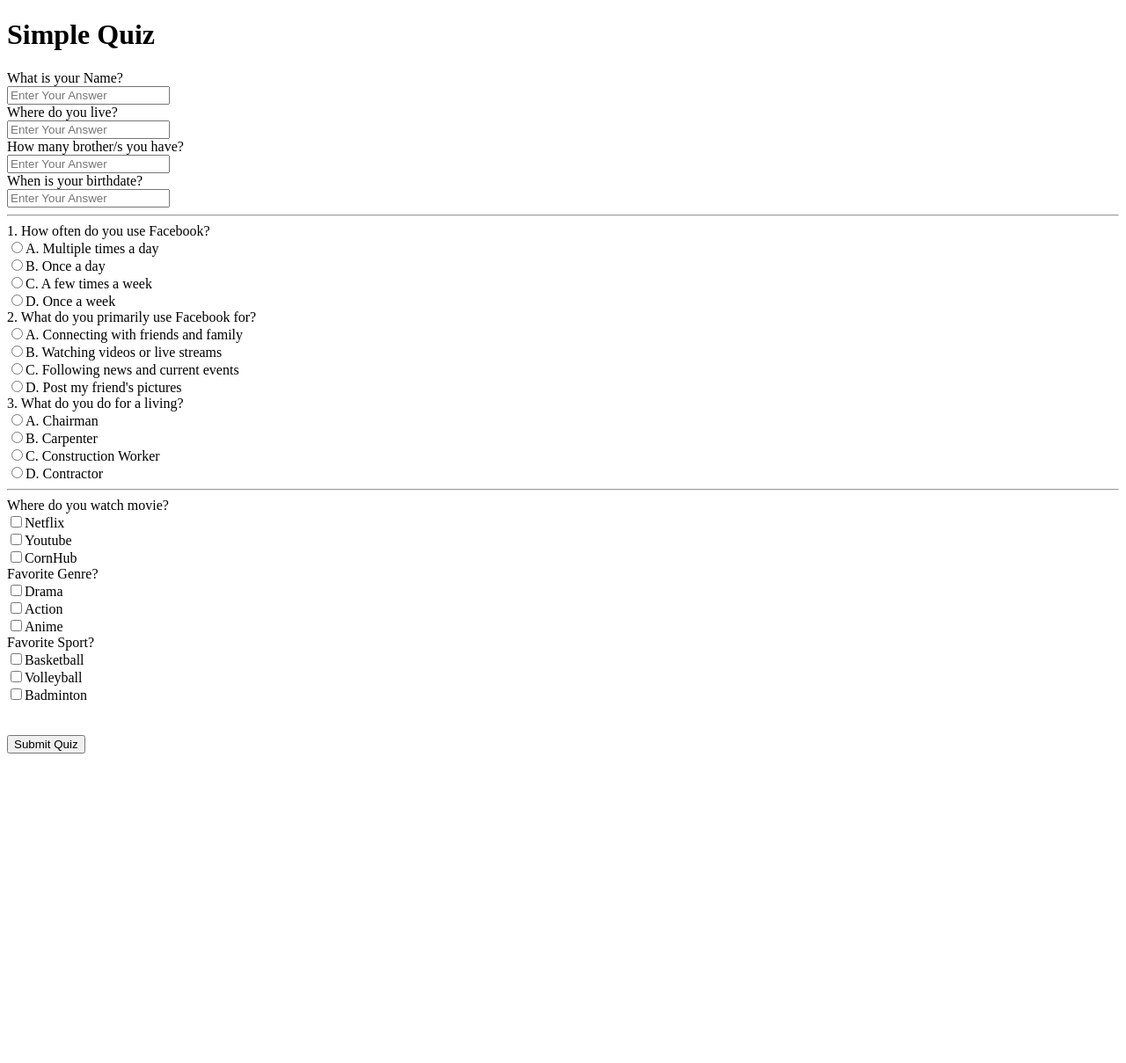
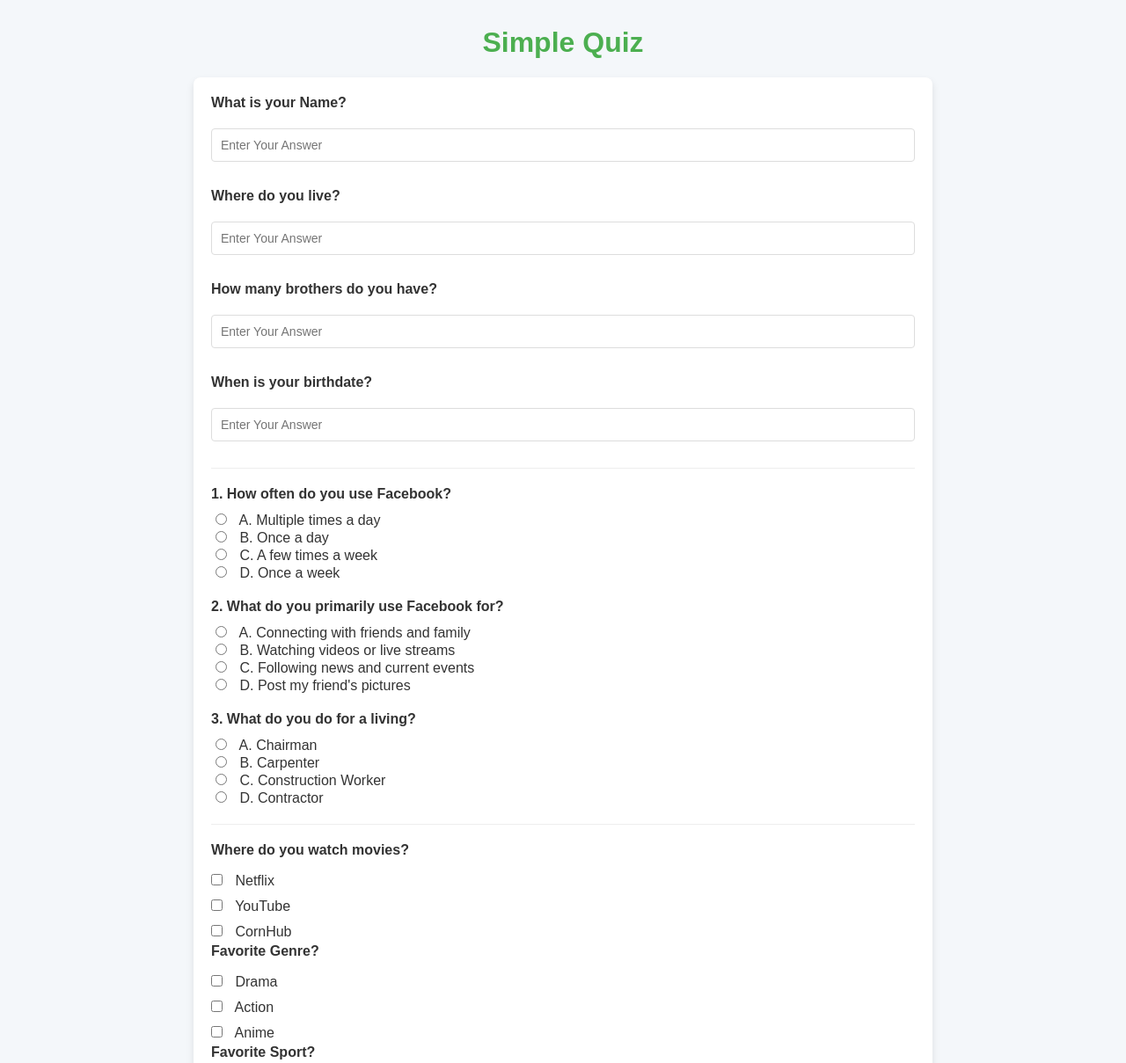
Before and after one commit to 20255901-ops/indexMidLab1, a plain HTML site: page index.html in a window 1280 px wide. Shown: the top 1209 px of the page at 88% size. Before the commit the page ends 865 px from the top, so only its background shows below. Drawn offline with Linux system fonts and the light colour scheme.

Commit message:
first commit

```diff
--- a/index.html
+++ b/index.html
@@ -4,61 +4,182 @@
     <meta charset="UTF-8">
     <meta name="viewport" content="width=device-width, initial-scale=1.0">
     <title>Document</title>
+    <style>
+        body {
+            font-family: 'Arial', sans-serif;
+            background-color: #f4f7fa;
+            margin: 0;
+            padding: 0;
+            color: #333;
+        }
+
+        h1 {
+            text-align: center;
+            color: #4CAF50;
+            margin-top: 30px;
+        }
+
+        form {
+            max-width: 800px;
+            margin: 20px auto;
+            padding: 20px;
+            background-color: #fff;
+            border-radius: 8px;
+            box-shadow: 0 4px 8px rgba(0, 0, 0, 0.1);
+        }
+
+        label {
+            font-size: 16px;
+            margin-bottom: 10px;
+            display: inline-block;
+            font-weight: bold;
+        }
+
+        input[type="text"] {
+            width: 100%;
+            padding: 10px;
+            margin: 10px 0;
+            border: 1px solid #ddd;
+            border-radius: 4px;
+            box-sizing: border-box;
+            font-size: 14px;
+        }
+
+        input[type="radio"], input[type="checkbox"] {
+            margin-right: 10px;
+        }
+
+        .question-group {
+            margin-bottom: 20px;
+        }
+
+        .question-group input[type="radio"] {
+            margin-right: 10px;
+        }
+
+        hr {
+            margin: 20px 0;
+            border: 0;
+            border-top: 1px solid #eee;
+        }
+
+        .checkbox-group input[type="checkbox"] {
+            margin: 8px 10px 8px 0;
+        }
+
+        input[type="submit"] {
+            background-color: #4CAF50;
+            color: white;
+            border: none;
+            padding: 12px 25px;
+            font-size: 16px;
+            border-radius: 5px;
+            cursor: pointer;
+            transition: background-color 0.3s ease;
+        }
+
+        input[type="submit"]:hover {
+            background-color: #45a049;
+        }
+
+
+        @media (max-width: 600px) {
+            form {
+                padding: 15px;
+                margin: 10px;
+            }
+
+            input[type="text"] {
+                padding: 8px;
+            }
+
+            input[type="submit"] {
+                padding: 10px 20px;
+                font-size: 14px;
+            }
+
+            h1 {
+                font-size: 24px;
+            }
+        }
+    </style>
+</head>
+<body>
     <h1>Simple Quiz</h1>
 
     <form>
+        <div class="question-group">
+            <label for="question1">What is your Name?</label>
+            <input type="text" id="question1" name="answer1" placeholder="Enter Your Answer">
+        </div>
 
+        <div class="question-group">
+            <label for="question2">Where do you live?</label>
+            <input type="text" id="question2" name="answer2" placeholder="Enter Your Answer">
+        </div>
 
-            What is your Name?<br>
-            <input type="text" id="question1" name="answer1"placeholder="Enter Your Answer">
-            <br>Where do you live?<br>
+        <div class="question-group">
+            <label for="question3">How many brothers do you have?</label>
+            <input type="text" id="question3" name="answer3" placeholder="Enter Your Answer">
+        </div>
 
-            <input type="text" id="question2" name="answer2"placeholder="Enter Your Answer">
-            <br>How many brother/s you have?<br>
+        <div class="question-group">
+            <label for="question4">When is your birthdate?</label>
+            <input type="text" id="question4" name="answer4" placeholder="Enter Your Answer">
+        </div>
 
-            <input type="text" id="question3" name="answer3"placeholder="Enter Your Answer">
-            <br>When is your birthdate?<br>
+        <hr>
 
-            <input type="text" id="question4" name="answer4"placeholder="Enter Your Answer">
-            <br>
-            <hr>
+        <div class="question-group">
+            <label>1. How often do you use Facebook?</label><br>
+            <input type="radio" name="answer1"> A. Multiple times a day<br>
+            <input type="radio" name="answer1"> B. Once a day<br>
+            <input type="radio" name="answer1"> C. A few times a week<br>
+            <input type="radio" name="answer1"> D. Once a week<br>
+        </div>
 
+        <div class="question-group">
+            <label>2. What do you primarily use Facebook for?</label><br>
+            <input type="radio" name="answer2"> A. Connecting with friends and family<br>
+            <input type="radio" name="answer2"> B. Watching videos or live streams<br>
+            <input type="radio" name="answer2"> C. Following news and current events<br>
+            <input type="radio" name="answer2"> D. Post my friend's pictures<br>
+        </div>
 
+        <div class="question-group">
+            <label>3. What do you do for a living?</label><br>
+            <input type="radio" name="answer3"> A. Chairman<br>
+            <input type="radio" name="answer3"> B. Carpenter<br>
+            <input type="radio" name="answer3"> C. Construction Worker<br>
+            <input type="radio" name="answer3"> D. Contractor<br>
+        </div>
 
-            1. How often do you use Facebook?<br>
-           <input type="radio" name = "answer1">A. Multiple times a day<br>
-           <input type="radio" name = "answer1">B. Once a day<br>
-           <input type="radio" name = "answer1">C. A few times a week<br>
-           <input type="radio" name = "answer1">D. Once a week<br>
-           2. What do you primarily use Facebook for?<br>
-           <input type="radio" name = "answer2">A. Connecting with friends and family<br>
-           <input type="radio" name = "answer2">B. Watching videos or live streams<br>
-           <input type="radio" name = "answer2">C. Following news and current events<br>
-           <input type="radio" name = "answer2">D. Post my friend's pictures<br>
-           3. What do you do for a living?<br>
-           <input type="radio" name = "answer3">A. Chairman<br>
-           <input type="radio" name = "answer3">B. Carpenter<br>
-           <input type="radio" name = "answer3">C. Construction Worker<br>
-           <input type="radio" name = "answer3">D. Contractor
-            <br>
-            <hr>
+        <hr>
 
-             Where do you watch movie?<br>
-            <input type="checkbox">Netflix<br>
-            <input type="checkbox">Youtube<br>
-            <input type="checkbox">CornHub<br>
-            Favorite Genre?<br>
-            <input type="checkbox">Drama<br>
-            <input type="checkbox">Action<br>
-            <input type="checkbox">Anime<br>
-            Favorite Sport?<br>
-            <input type="checkbox">Basketball<br>
-            <input type="checkbox">Volleyball<br>
-            <input type="checkbox">Badminton<br>
+        <div class="checkbox-group">
+            <label>Where do you watch movies?</label><br>
+            <input type="checkbox"> Netflix<br>
+            <input type="checkbox"> YouTube<br>
+            <input type="checkbox"> CornHub<br>
+        </div>
 
-            <br><br>
+        <div class="checkbox-group">
+            <label>Favorite Genre?</label><br>
+            <input type="checkbox"> Drama<br>
+            <input type="checkbox"> Action<br>
+            <input type="checkbox"> Anime<br>
+        </div>
 
+        <div class="checkbox-group">
+            <label>Favorite Sport?</label><br>
+            <input type="checkbox"> Basketball<br>
+            <input type="checkbox"> Volleyball<br>
+            <input type="checkbox"> Badminton<br>
+        </div>
 
-            <input type="submit" value="Submit Quiz">
+        <br><br>
 
+        <input type="submit" value="Submit Quiz">
     </form>
+</body>
+</html>
```
